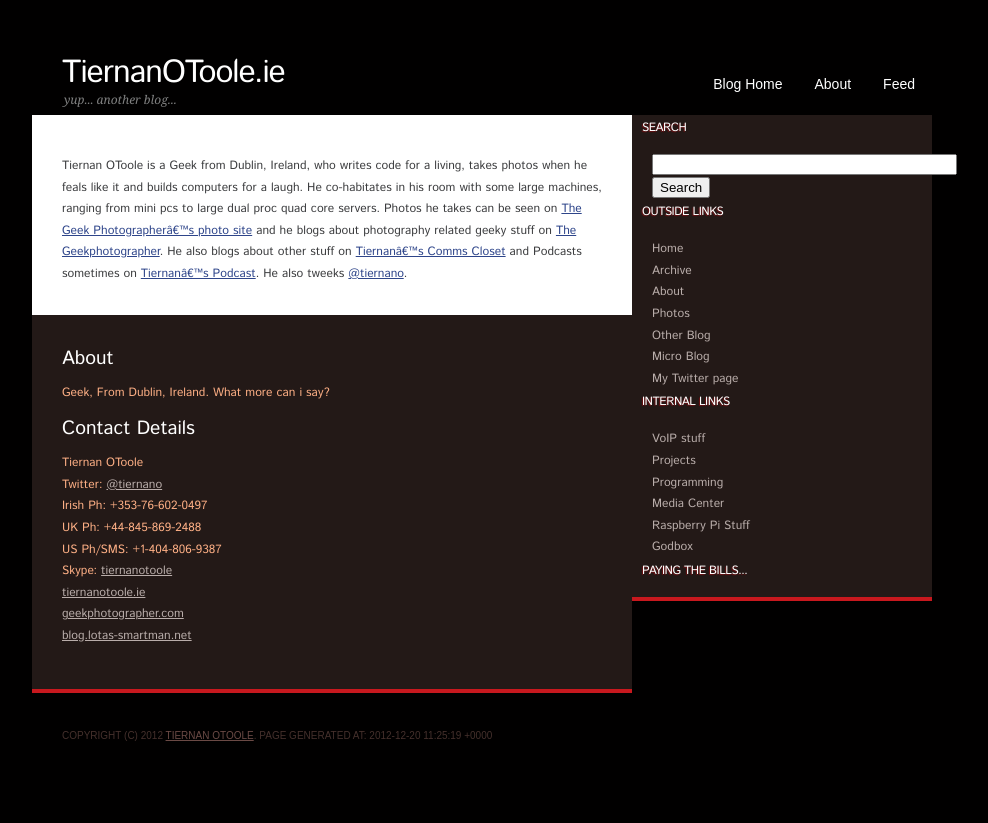
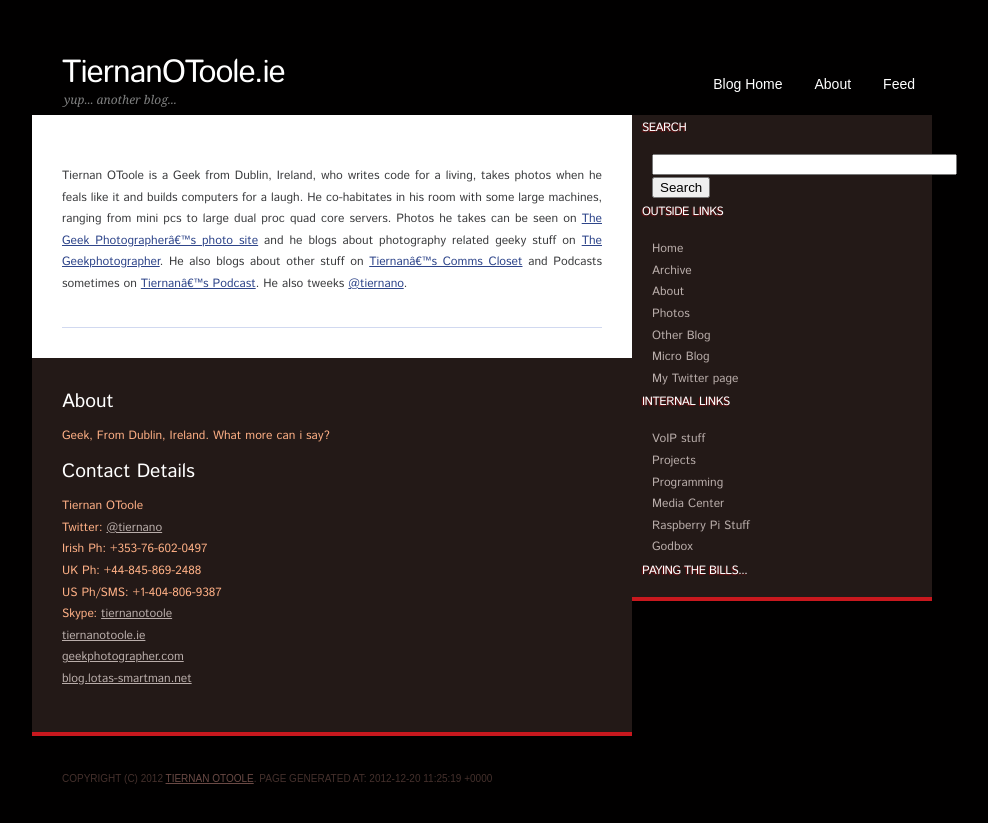
Before and after one commit to hewtwit-zz/tiernanotoole.ie, a Jekyll site: the page built from about.md, in a window 1280 px wide. Shown: the top 823 px of the page, without its empty margins (158-1146 px from the left). Built offline with Jekyll 4.4.1, drawn with Linux system fonts in a browser that asks for light colours; Markdown is read by kramdown in place of the engine named in the settings.

Commit message:
tweaking page code

```diff
--- a/_layouts/page.html
+++ b/_layouts/page.html
@@ -6,9 +6,13 @@ layout: default
 <script type='text/javascript'>
 GA_googleFillSlot("post_lead_in");
 </script>
+<!-- content -->
 
- {{ content }}
+ <div class="entry">
+ 	{{ content }}
+ </div>
 
+<!-- end content -->
 <!-- post_lead_out -->
 <script type='text/javascript'>
 GA_googleFillSlot("post_lead_out");
```
